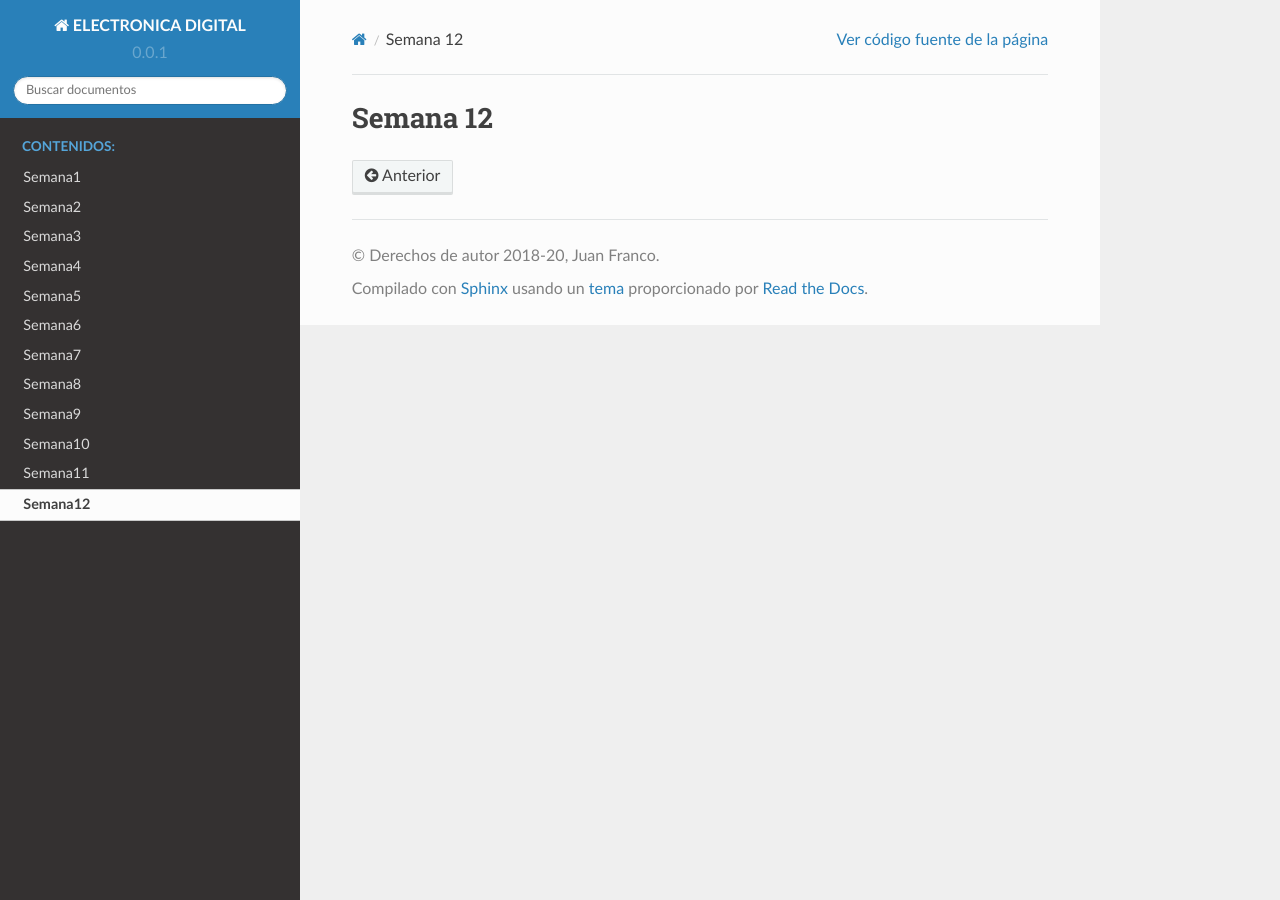
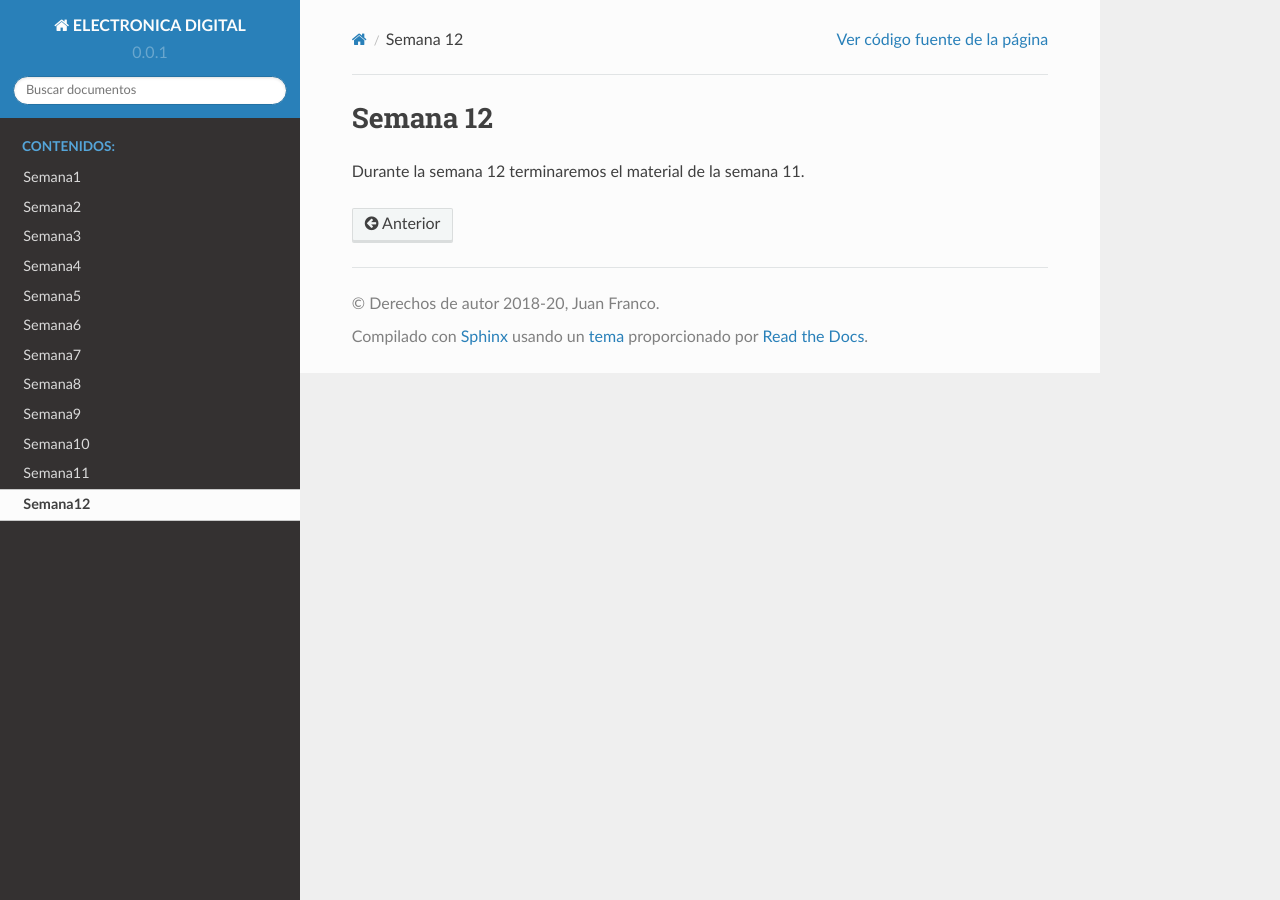
Before and after one commit to juanferfranco/ElectronicaDigital, a Sphinx documentation site: the page built from docs/_semana12/semana12.rst, in a window 1280 px wide. Built offline with Sphinx 7.4.7 and the Read the Docs theme 2.0.0, drawn with Linux system fonts in a browser that asks for light colours.

Commit message:
add week 12

```diff
--- a/docs/_semana12/semana12.rst
+++ b/docs/_semana12/semana12.rst
@@ -1,2 +1,3 @@
 Semana 12
 ===========
+Durante la semana 12 terminaremos el material de la semana 11.
```
